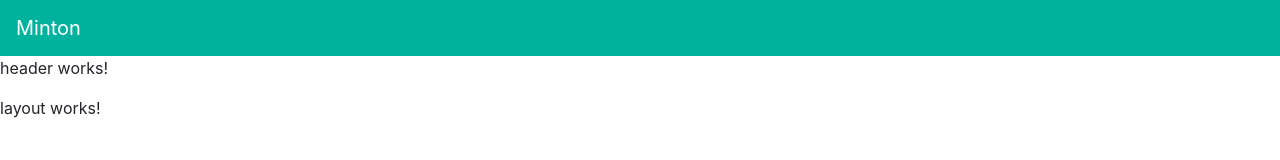
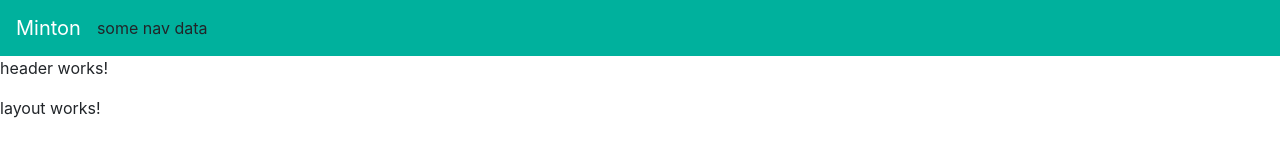
Before and after one commit to gauravprwl14/minton-admin-dashboard-angular5-bootstrap4, an Angular app: page / in a window 1280 px wide. Shown: the top 160 px of the page. Built offline with nearby package versions, Linux system fonts and the light colour scheme; some icons are missing.

Commit message:
add basic header component

```diff
--- a/src/app/shared/components/header/header.component.html
+++ b/src/app/shared/components/header/header.component.html
@@ -5,6 +5,18 @@
         <span class="mdi mdi-radar"></span>Minton </div>
     </div>
   </div>
+  <button class="navbar-toggler" type="button">
+    <span class="navbar-toggler-icon"></span>
+  </button>
+  <!-- <button class="navbar-toggler" type="button" data-toggle="collapse" data-target="#navbarSupportedContent" aria-controls="navbarSupportedContent"
+    aria-expanded="false" aria-label="Toggle navigation">
+    <span class="navbar-toggler-icon"></span>
+  </button> -->
+
+
+  <div class="nav navbar-nav">
+    some nav data
+  </div>
 </nav>
 <p>
   header works!
```
